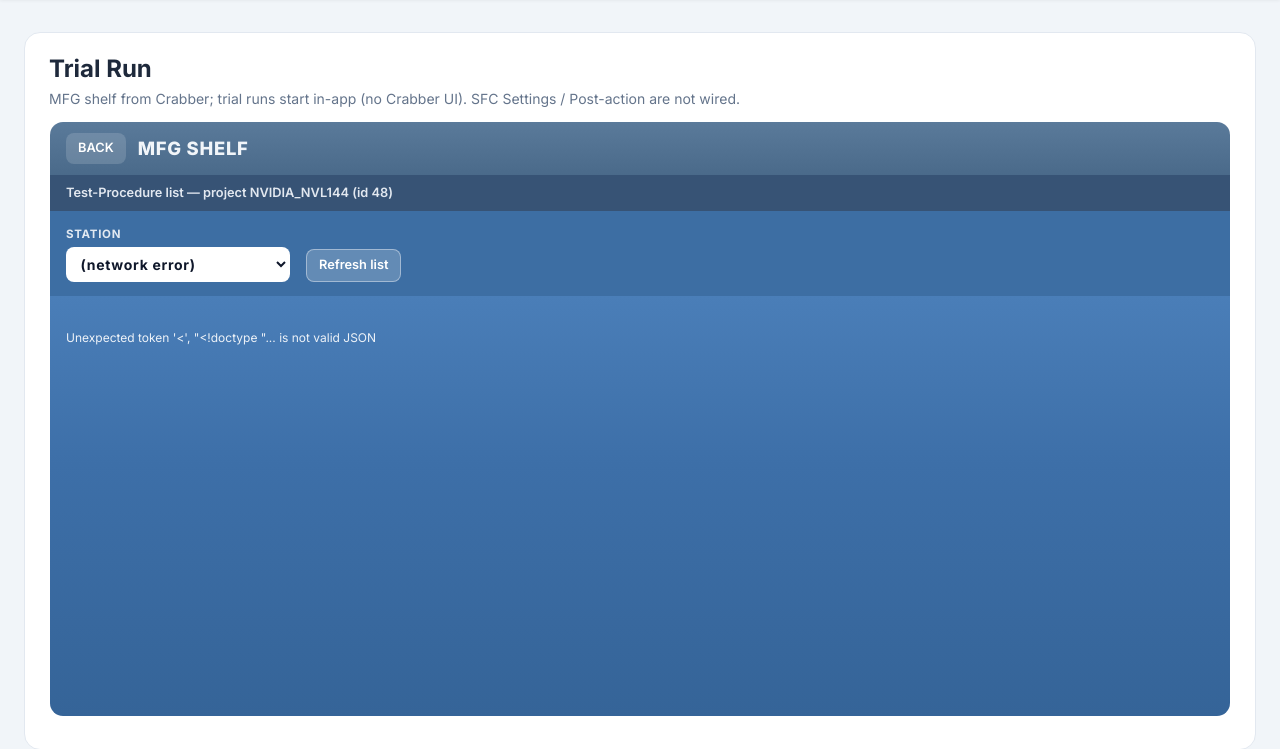
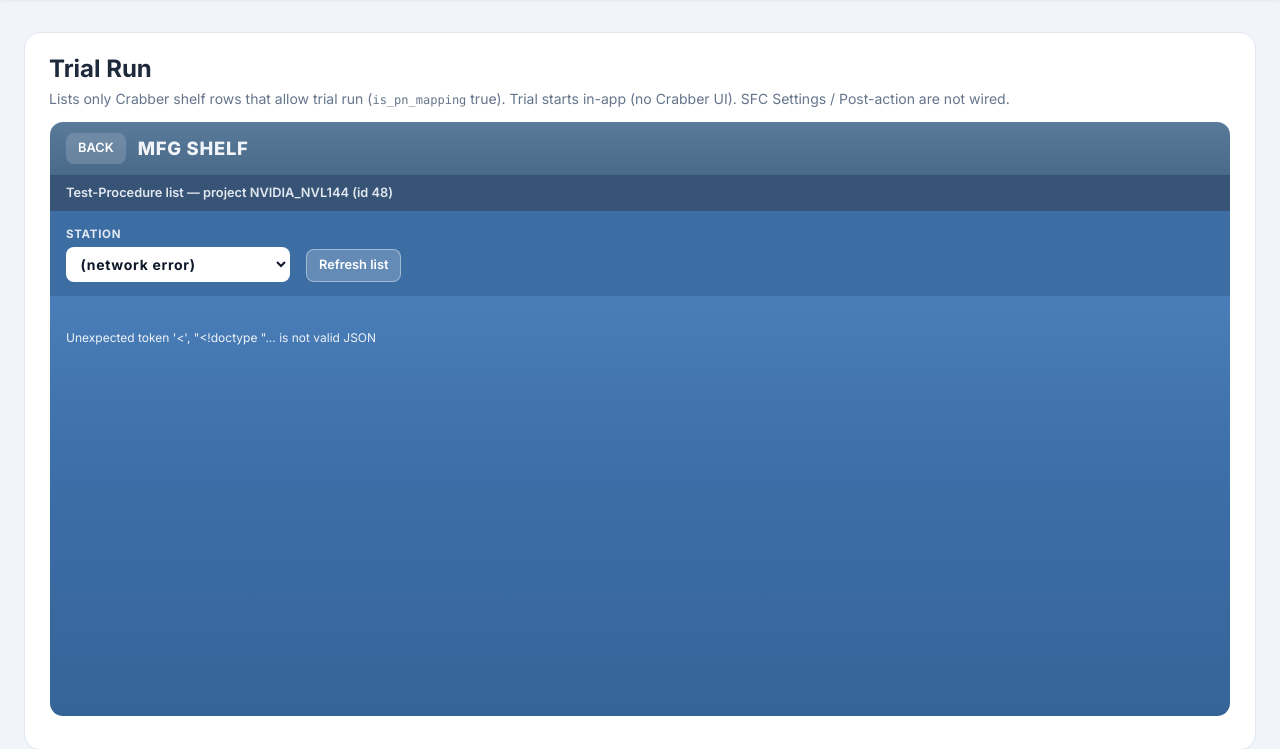
Before and after one commit to TTinTonT/SFC_View, a Flask app: template templates/debug_trial_run.html in a window 1280 px wide. Shown: the part 141-890 px from the top of the page. Run offline with Flask 2, Linux system fonts and the light colour scheme; the template is opened without the code that fills it, so the values that code supplies are empty; some libraries are stand-ins or nearby versions.

Commit message:
Trial Run: gate UI on is_pn_mapping; shelf API lists trial-eligible rows only
Made-with: Cursor

```diff
--- a/fa_debug/routes.py
+++ b/fa_debug/routes.py
@@ -658,16 +658,16 @@ def api_debug_trial_run_shelf():
         )
         rows = normalize_result_list(raw)
         cards = []
-        missing_pn = 0
         for row in rows:
             c = shelf_row_to_card(row if isinstance(row, dict) else {})
             if c:
-                if not (c.get("pn_name") or "").strip():
-                    missing_pn += 1
                 cards.append(c)
+        # Only list rows Crabber would offer trial run on (is_pn_mapping true).
+        trial_cards = [c for c in cards if c.get("is_pn_mapping") is True]
+        missing_pn = sum(1 for c in trial_cards if not (c.get("pn_name") or "").strip())
         return jsonify({
             "ok": True,
-            "items": cards,
+            "items": trial_cards,
             "raw_ok": isinstance(raw, dict),
             "missing_pn_name_count": missing_pn,
         })
--- a/static/js/trial_run_page.js
+++ b/static/js/trial_run_page.js
@@ -180,12 +180,20 @@
           '<svg width="18" height="18" viewBox="0 0 24 24" fill="none" stroke="currentColor" stroke-width="2"><path d="M14 2H6a2 2 0 0 0-2 2v16a2 2 0 0 0 2 2h12a2 2 0 0 0 2-2V8z"/><path d="M14 2v6h6"/><path d="M12 18v-6"/><path d="M9 15h6"/></svg>';
         grid.innerHTML = items
           .map((p) => {
+            const trialRunOffered = p.is_pn_mapping === true;
             const rev = p.rev ? "#" + escapeHtml(p.rev) : "";
             const pn = (p.pn_name || "").trim();
             const badge = pn || "—";
             const meta =
               escapeHtml(p.modified_date || "") +
               (p.releaser ? "<br>released by " + escapeHtml(p.releaser) : "");
+            const badgeClass = trialRunOffered ? "tr-card-badge" : "tr-card-badge tr-card-badge-unmapped";
+            const badgeInner = trialRunOffered
+              ? linkIcon + " <span>" + escapeHtml(badge) + "</span>"
+              : "<span>" + escapeHtml(badge) + "</span>";
+            const trialBtn = trialRunOffered
+              ? '<button type="button" class="tr-btn tr-btn-trial" data-action="trial">Trial run</button>'
+              : "";
             return (
               '<article class="tr-card" data-sp-id="' +
               escapeHtml(String(p.id)) +
@@ -195,6 +203,8 @@
               escapeHtml(p.station || "") +
               '" data-tp-label="' +
               escapeHtml(p.tp_label || "") +
+              '" data-trial-run-offered="' +
+              (trialRunOffered ? "1" : "0") +
               '">' +
               '<div class="tr-card-head"><span class="tr-card-doc" aria-hidden="true">' +
               docIcon +
@@ -203,11 +213,11 @@
               " " +
               rev +
               "</span></div>" +
-              '<div class="tr-card-badge">' +
-              linkIcon +
-              " <span>" +
-              escapeHtml(badge) +
-              "</span></div>" +
+              '<div class="' +
+              badgeClass +
+              '">' +
+              badgeInner +
+              "</div>" +
               '<div class="tr-card-project">' +
               escapeHtml(p.project || "") +
               "</div>" +
@@ -218,7 +228,7 @@
               meta +
               "</div>" +
               '<div class="tr-card-actions">' +
-              '<button type="button" class="tr-btn tr-btn-trial" data-action="trial">Trial run</button>' +
+              trialBtn +
               '<button type="button" class="tr-btn tr-btn-sfc" data-action="sfc" disabled title="Not wired">SFC Settings</button>' +
               '<button type="button" class="tr-btn tr-btn-post" data-action="post" disabled title="Not wired">Post-action</button>' +
               "</div></article>"
@@ -234,6 +244,10 @@
   }
 
   function openTrialModal(card) {
+    if (!card || card.dataset.trialRunOffered !== "1") {
+      window.alert("Trial run is not available for this row (PN mapping required), matching Crabber.");
+      return;
+    }
     trCtx = {
       card,
       prepare: null,
--- a/templates/debug_trial_run.html
+++ b/templates/debug_trial_run.html
@@ -34,6 +34,7 @@
   .tr-card-badge { display: inline-flex; align-items: center; gap: 0.35rem; background: #0ea5e9; color: #fff; font-size: 0.75rem; font-weight: 700; padding: 0.35rem 0.55rem; border-radius: 999px; width: fit-content; max-width: 100%; }
   .tr-card-badge span { word-break: break-word; }
   .tr-card-badge svg { flex-shrink: 0; opacity: 0.95; }
+  .tr-card-badge-unmapped { background: #94a3b8; color: #f8fafc; }
   .tr-card-project { font-size: 0.95rem; font-weight: 800; color: #0d9488; letter-spacing: 0.02em; }
   .tr-card-testname { font-size: 1rem; font-weight: 800; font-style: italic; color: #0f172a; line-height: 1.25; }
   .tr-card-meta { font-size: 0.78rem; color: #64748b; line-height: 1.4; }
@@ -89,7 +90,7 @@
     <main>
   <div class="panel">
     <h1 class="text-2xl font-bold mb-1">Trial Run</h1>
-    <p class="text-sm text-[var(--color-muted)] mb-3">MFG shelf from Crabber; trial runs start in-app (no Crabber UI). SFC Settings / Post-action are not wired.</p>
+    <p class="text-sm text-[var(--color-muted)] mb-3">Lists only Crabber shelf rows that allow trial run (<code class="text-xs">is_pn_mapping</code> true). Trial starts in-app (no Crabber UI). SFC Settings / Post-action are not wired.</p>
 
     <div class="tr-shelf-wrap">
       <div class="tr-shelf-topbar">
```
Also changed, not shown: crabber/trial_run_shelf.py (+20 -0 lines).
